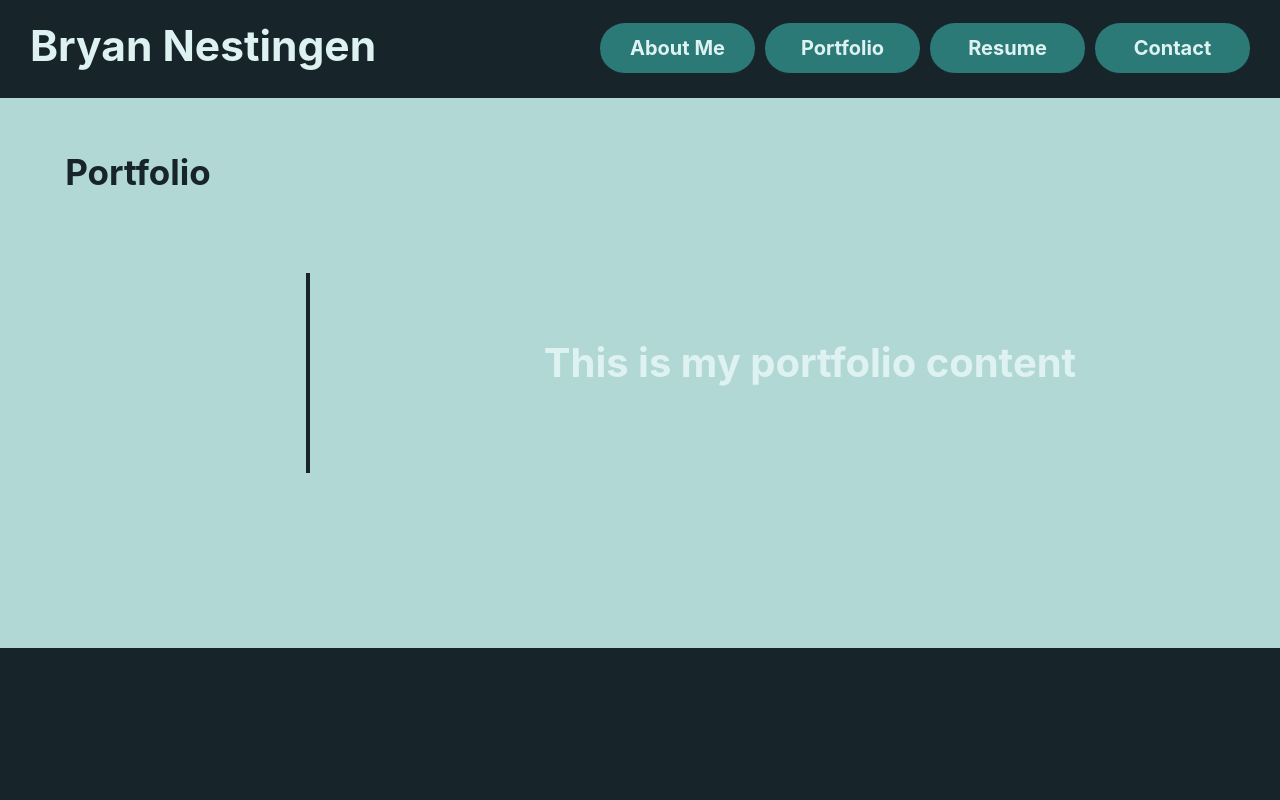
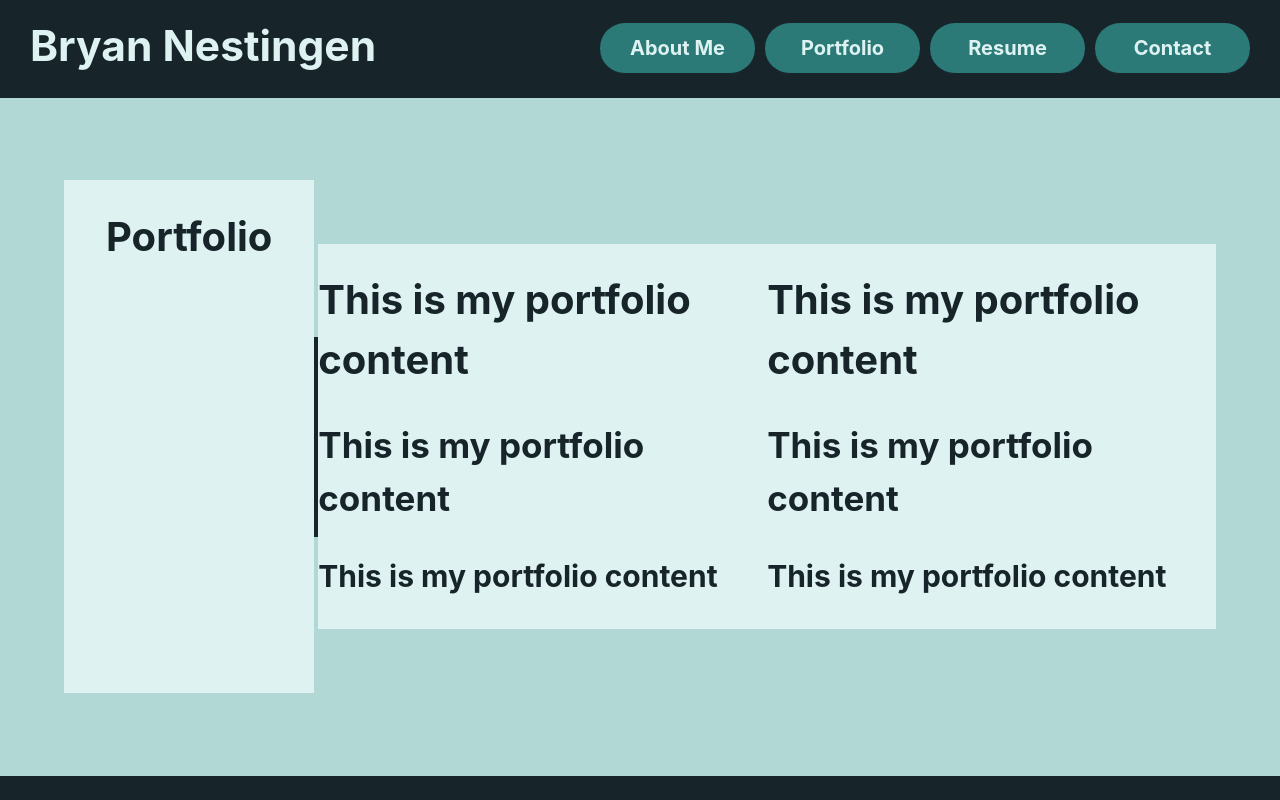
Before and after one commit to nestibry/portfolio, a React (Vite) app: page /portfolio in a window 1280 px wide. Built offline with nearby package versions, Linux system fonts and the light colour scheme.

Commit message:
initial flex styling for the page-container

```diff
--- a/src/pages/Page.css
+++ b/src/pages/Page.css
@@ -1,47 +1,58 @@
-.container {
+.page-container {
     display: flex;
     flex-direction: column;
+    padding: 5%;
+    align-items: center;
+    /* text-align: center; */
     justify-content: space-between;
-    align-content: center;
-    align-items: center;
-    gap: 3rem;
+    /* align-content: center; */
+    /* align-items: center; */
+    /* gap: 3rem; */
+
     background-color: var(--light-cyan);
 }
 
-.header {
-    margin: 5% 0 0 0;
+.page-header {
+    /* margin: 0 0 0 0; */
+    /* text-align: center; */
+    /* width: 90%; */
+    /* padding: 1rem 0rem; */
     text-align: center;
-    width: 90%;
-    padding: 1rem 0rem;
+    width: 100%;
     color: var(--black-and-blue);
+    background-color: var(--pale-cyan);
 }
 
-.divider {
+.page-divider {
     background-color: var(--black-and-blue);
-    width: 90%;
+    width: 100%;
     height: 2px;
 }
 
-.content {
+.page-content {
+    /* margin: 0 0 0 0; */
     display: flex;
     flex-direction: column;
-    width: 90%;
-    align-items: center;
-    gap: 3rem;
-    justify-content: space-evenly;
-    margin: 0 0 2rem 0;
+    width: 100%;
+    /* width: 90%; */
+    /* align-items: center; */
+    /* gap: 3rem; */
+    /* justify-content: flex-start; */
+    /* margin: 0 0 5% 0; */
+    color: var(--black-and-blue);
+    background-color: var(--pale-cyan);
 }
 
 /* When using a mobile-first approach, use `min-width` values going from narrow -> wide for a responsive design */
 /* @media screen and (min-width: 768px) { */
 @media screen and (min-width: 992px) {
 
-    .container {
+    .page-container {
         flex-direction: row;
         min-height: 550px;
     }
 
-    .header {
+    .page-header {
         flex-grow: 1;
         /* max-height: 400px; */
         max-width: 20%;
@@ -52,13 +63,13 @@
         border-bottom: none;
     }
 
-    .divider {
+    .page-divider {
         background-color: var(--black-and-blue);
         width: 5px;
         height: 200px;
     }
 
-    .content {
+    .page-content {
         display: flex;
         flex-direction: row;
         align-items: center;
--- a/src/pages/Page.jsx
+++ b/src/pages/Page.jsx
@@ -17,8 +17,19 @@ export default function Page({ type }) {
             break;
 
         case 'portfolio':
-            header = 'Portfolio';
-            content = <h1>This is my portfolio content</h1>;
+            header = <h1>Portfolio</h1>;
+            content = <>
+                <div>
+                    <h1>This is my portfolio content</h1>
+                    <h2>This is my portfolio content</h2>
+                    <h3>This is my portfolio content</h3>
+                </div>
+                <div>
+                    <h1>This is my portfolio content</h1>
+                    <h2>This is my portfolio content</h2>
+                    <h3>This is my portfolio content</h3>
+                </div>
+            </>;
             break;
 
         case 'resume':
@@ -39,11 +50,11 @@ export default function Page({ type }) {
     return (
         <>
             <Header />
-            { includeBackground && <BackgroundImage/ > }
-            <div className='container'>
-                <h2 className='header'>{header}</h2>
-                <div className='divider'></div>
-                <div className='content'>{content}</div>
+            {includeBackground && <BackgroundImage />}
+            <div className='page-container'>
+                <div className='page-header'>{header}</div>
+                <div className='page-divider'></div>
+                <div className='page-content'>{content}</div>
             </div>
         </>
     )
```
